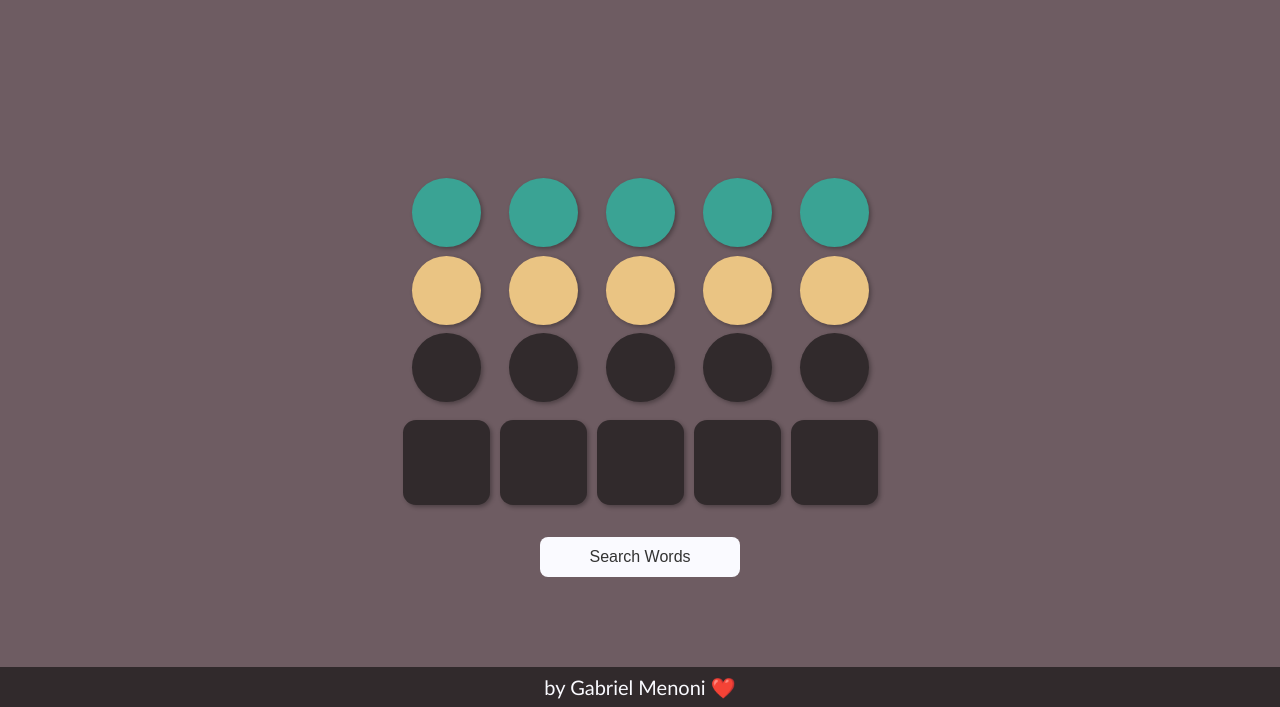
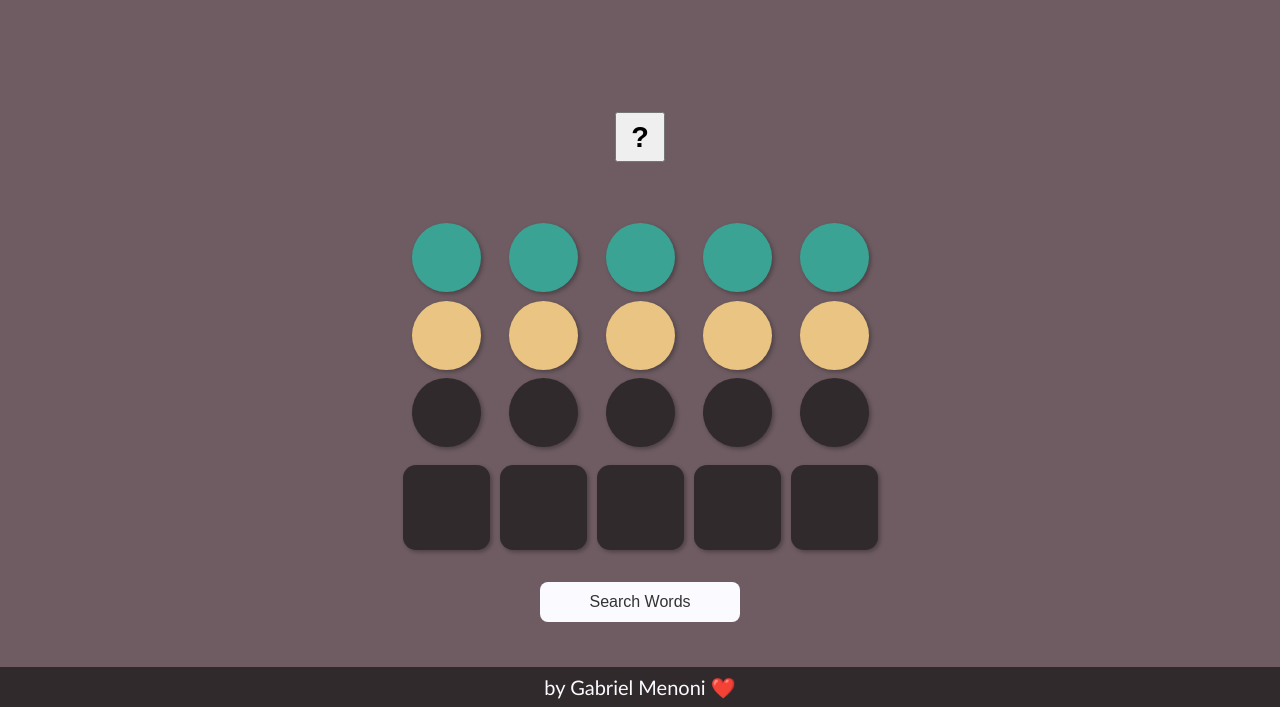
Before and after one commit to GabrielMenoni/term.ooo-solver, a website: page landing-page.html in a window 1280 px wide. Shown: the part 93-800 px from the top of the page. Drawn offline with Linux system fonts and the light colour scheme.

Commit message:
Added tutorial button

```diff
--- a/landing-page.html
+++ b/landing-page.html
@@ -11,6 +11,7 @@
         <div id="header"> Term.ooo Solver</div>
         <div id="content">
             <div id="letters">
+                <button id="tutorial" onclick="">?</button>
                 <div id="rows">
                     <div id="row1" class="row">
                         <button class="colbutton green" value="V" onclick="bgGreen(1)"></button>
--- a/styles.css
+++ b/styles.css
@@ -46,6 +46,18 @@ body #main-wrapper #content #letters {
     width: 90vw;
     height: 75vh;
     background-color: #6e5c62;
+}
+
+body #main-wrapper #content #letters #tutorial{
+    height: 8vw;
+    width: 8vw;
+    margin-left: calc((90vw - 8vw)/2);
+    margin-right: calc((90vw - 8vw)/2);
+    margin-bottom: 5vh;
+    font-family: 'Mitr', sans-serif;
+    color: #000000;
+    font-weight: 600;
+    font-size: 5vw;
 }
 
 body #main-wrapper #content #letters #rows {
@@ -124,6 +136,18 @@ body #main-wrapper #content #letters #search:hover {
         height: 75vh;
     }
 
+    body #main-wrapper #content #letters #tutorial{
+        height: 50px;
+        width: 50px;
+        margin-left: 213.5px;
+        margin-right: 213.5px;
+        margin-bottom: 5vh;
+        font-family: 'Mitr', sans-serif;
+        color: #000000;
+        font-weight: 600;
+        font-size: 1.8rem;
+    }
+
     body #main-wrapper #content #letters #rows {
         width: 478px;
         height: 348px;
@@ -172,7 +196,7 @@ body #main-wrapper #content #letters #search:hover {
 body #main-wrapper #content #letters #rows .green{
     background-color: #3aa394;
     cursor: pointer;
-    transition: transform 0.2s, color 0.2s;
+    transition: transform 0.2s, background-color 0.2s;
 }
 
  /* Green class */
@@ -185,7 +209,7 @@ body #main-wrapper #content #letters #rows .green{
 body #main-wrapper #content #letters #rows .yellow{
     background-color: #eac483;
     cursor: pointer;
-    transition: transform 0.2s, color 0.2s;
+    transition: transform 0.2s, background-color 0.2s;
 }
 
 /* Yellow class */
@@ -198,7 +222,7 @@ body #main-wrapper #content #letters #rows .yellow:hover{
 body #main-wrapper #content #letters #rows .gray{
     background-color: #312a2c;
     cursor: pointer;
-    transition: transform 0.2s, color 0.2s;
+    transition: transform 0.2s, background-color 0.2s;
 
 }
 
```
